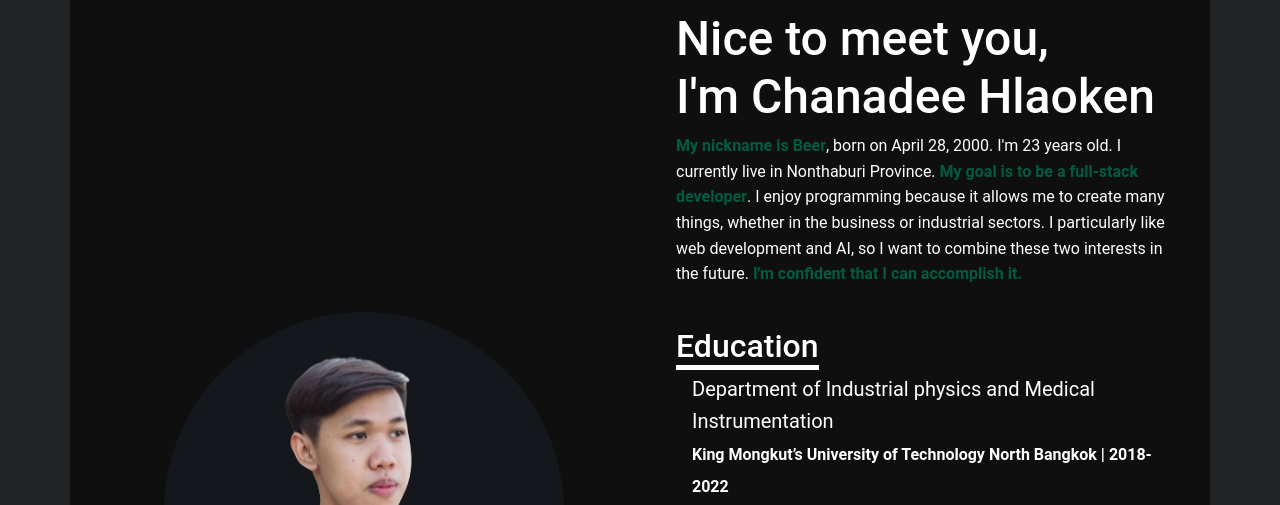
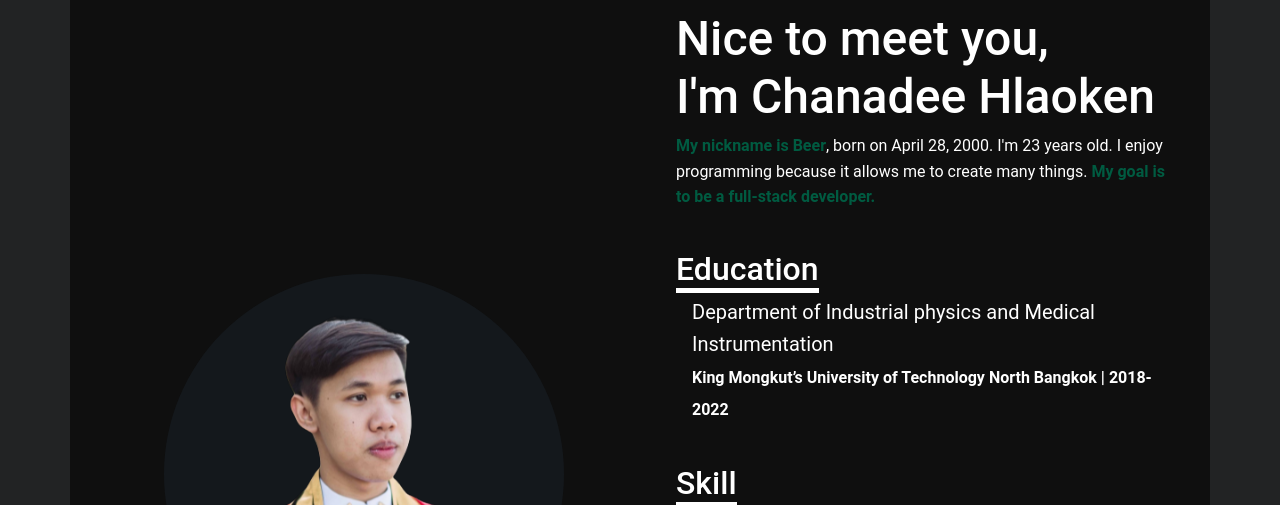
Before and after one commit to chanadeecnd/chanadeecnd.github.io, a plain HTML site: page index.html in a window 1280 px wide. Shown: the part 2120-2625 px from the top of the page. Drawn offline with nearby package versions, Linux system fonts and the light colour scheme.

Commit message:
edit about me

```diff
--- a/index.html
+++ b/index.html
@@ -105,11 +105,8 @@
                 <div class="detail-me text-start align-self-start mt-2 me-5">
                     <h1 data-aos="fade-up"><span>Nice</span> to meet you,<br>I'm Chanadee Hlaoken</h1>
                     <p data-aos="fade-up">
-                        <span>My nickname is Beer</span>, born on April 28, 2000. I'm 23 years old. I currently live in
-                        Nonthaburi Province.<span> My goal is to be a full-stack developer</span>. I enjoy programming
-                        because it allows me to create many things, whether in the business or industrial sectors. I
-                        particularly like web development and AI, so I want to combine these two interests in the
-                        future.<span> I'm confident that I can accomplish it.</span>
+                        <span>My nickname is Beer</span>, born on April 28, 2000. I'm 23 years old. I enjoy programming
+                        because it allows me to create many things. <span> My goal is to be a full-stack developer.</span>
 
                     </p>
                     <h2 class="head-skill" data-aos="fade-up" data-aos-anchor-placement="top-bottom">
```
